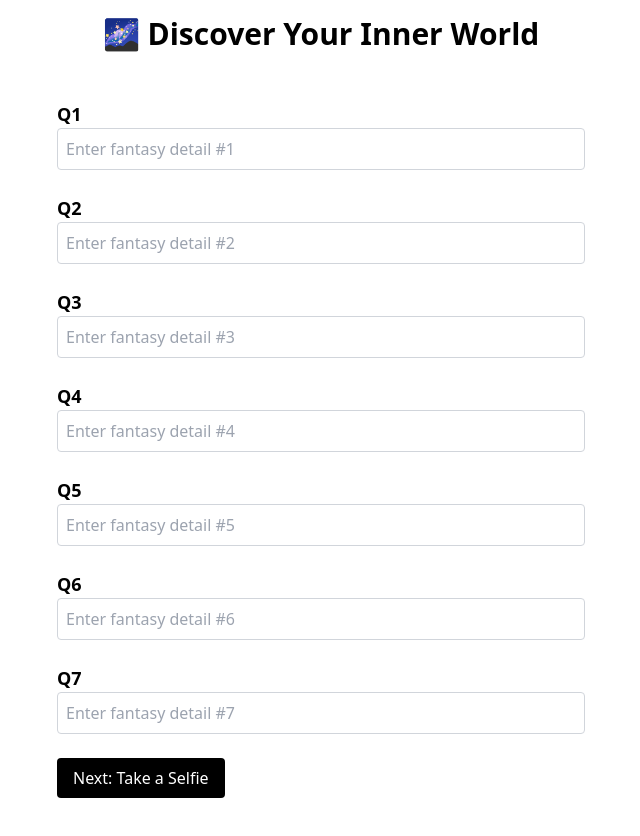
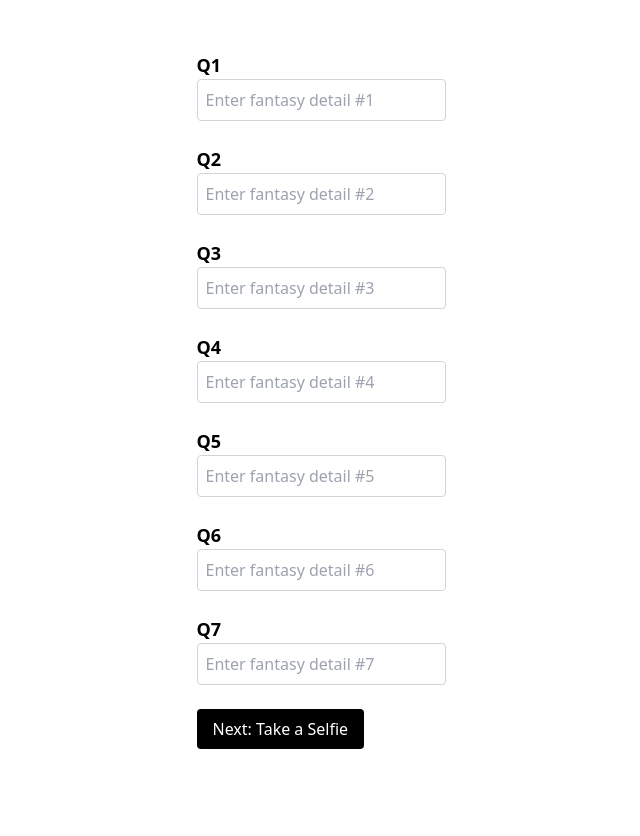
Before and after one commit to saifkazi25/IT129, a Next.js app: page / in a window 1280 px wide. Shown: the whole page, without its empty margins (319-959 px from the left). After the commit the page ends 800 px from the top, so only its background shows below. Built offline with nearby package versions, Linux system fonts and the light colour scheme.

Commit message:
Update page.tsx

```diff
--- a/app/page.tsx
+++ b/app/page.tsx
@@ -1,14 +1,9 @@
-'use client';
-
-import QuizForm from '@/components/QuizForm';
+import QuizForm from "@/components/QuizForm";
 
 export default function Home() {
   return (
-    <main className="flex min-h-screen items-center justify-center bg-white text-black p-4">
-      <div className="w-full max-w-xl">
-        <h1 className="text-3xl font-bold mb-6 text-center">🌌 Discover Your Inner World</h1>
-        <QuizForm />
-      </div>
+    <main className="flex min-h-screen items-center justify-center bg-white text-black">
+      <QuizForm />
     </main>
   );
 }
```
